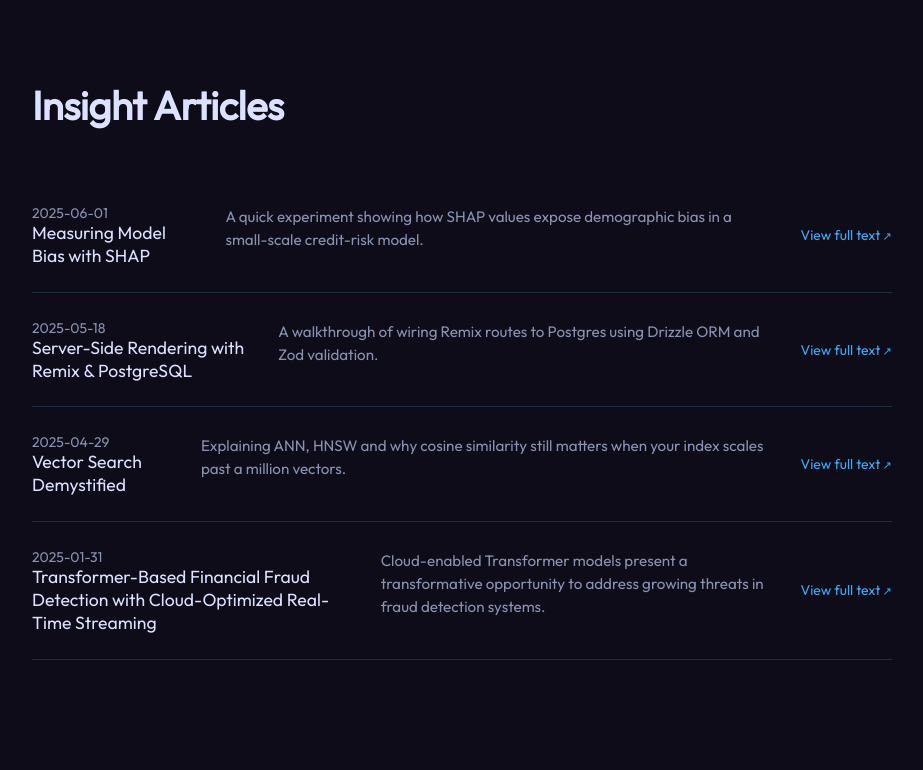
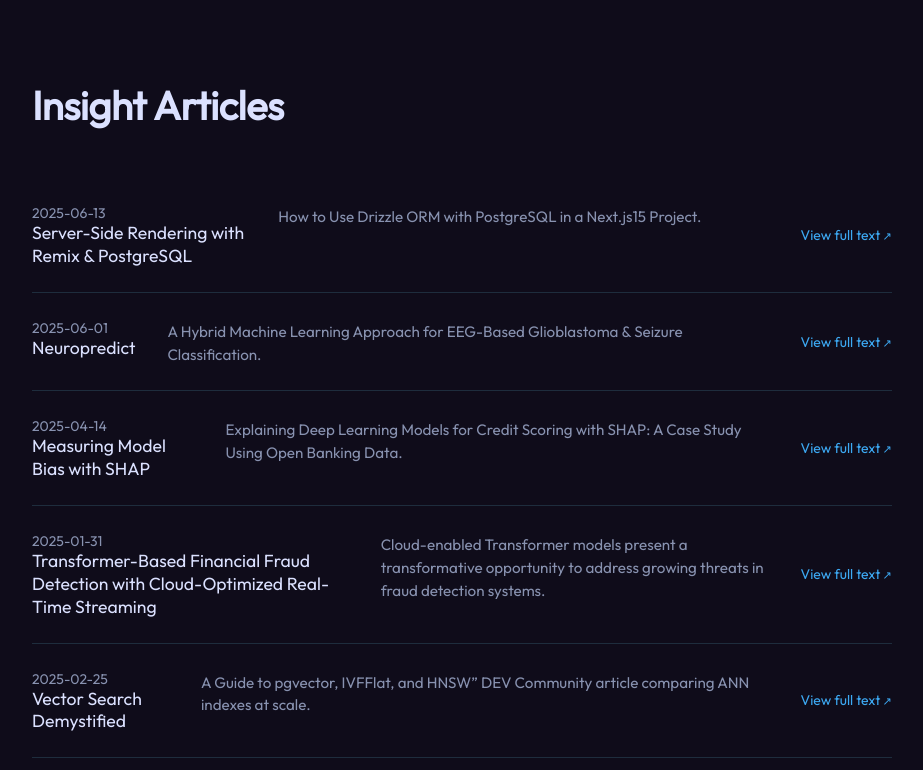
Before and after one commit to andyheggs/portfolio, a React (Vite) app: page /insights in a window 1280 px wide. Shown: the top 770 px of the page, without its empty margins (178-1101 px from the left). Built offline with nearby package versions, Linux system fonts and the light colour scheme.

Commit message:
refactored insights links functionality

```diff
--- a/src/assets/insights_data.js
+++ b/src/assets/insights_data.js
@@ -1,24 +1,39 @@
 const Insights_Data = [
   {
+    s_no: "2025-06-13",
+    s_name: "Server-Side Rendering with Remix & PostgreSQL",
+    s_desc: "How to Use Drizzle ORM with PostgreSQL in a Next.js15 Project.",
+    w_link: "https://strapi.io/blog/how-to-use-drizzle-orm-with-postgresql-in-a-nextjs-15-project"
+  },
+
+  {
     s_no: "2025-06-01",
+    s_name: "Neuropredict",
+    s_desc: "A Hybrid Machine Learning Approach for EEG-Based Glioblastoma & Seizure Classification.",
+    w_link: "/NeuroPredict_ A Hybrid Machine Learning Approach for EEG-Based Glioblastoma & Seizure Classification.pdf"
+  },
+
+  {
+    s_no: "2025-04-14",
     s_name: "Measuring Model Bias with SHAP",
-    s_desc: "A quick experiment showing how SHAP values expose demographic bias in a small-scale credit-risk model."
+    s_desc: "Explaining Deep Learning Models for Credit Scoring with SHAP: A Case Study Using Open Banking Data.",
+    w_link: "https://www.mdpi.com/1911-8074/16/4/221"
   },
+
   {
-    s_no: "2025-05-18",
-    s_name: "Server-Side Rendering with Remix & PostgreSQL",
-    s_desc: "A walkthrough of wiring Remix routes to Postgres using Drizzle ORM and Zod validation."
-  },
-  {
-    s_no: "2025-04-29",
-    s_name: "Vector Search Demystified",
-    s_desc: "Explaining ANN, HNSW and why cosine similarity still matters when your index scales past a million vectors."
-  },
-    {
     s_no: "2025-01-31",
     s_name: "Transformer-Based Financial Fraud Detection with Cloud-Optimized Real-Time Streaming",
-    s_desc: "Cloud-enabled Transformer models present a transformative opportunity to address growing threats in fraud detection systems."
-  }
+    s_desc: "Cloud-enabled Transformer models present a transformative opportunity to address growing threats in fraud detection systems.",
+    w_link: "https://arxiv.org/abs/2501.19267"
+  },
+
+  {
+    s_no: "2025-02-25",
+    s_name: "Vector Search Demystified",
+    s_desc: "A Guide to pgvector, IVFFlat, and HNSW” DEV Community article comparing ANN indexes at scale.",
+    w_link: "https://dev.to/cubesoft/vector-search-demystified-a-guide-to-pgvector-ivfflat-and-hnsw-36hf"
+  },
+
 
 ];
 
--- a/src/pages/InsightsRepo.jsx
+++ b/src/pages/InsightsRepo.jsx
@@ -5,7 +5,6 @@ import "./InsightsRepo.css";
 
 // Functional component for the Insights repository
 const InsightsRepo = () => {
-
   // Set document title when component mounts
   useEffect(() => {
     document.title = "Insights | Andy Heggs";
@@ -15,33 +14,40 @@ const InsightsRepo = () => {
     <main className="insights-repo">
       {/* Repository main title */}
       <h1 className="repo-title">Insight Articles</h1>
-
-      {/* Map through Insights_Data and render each post */}
-      {Insights_Data.map((post, idx) => (
+      <div className="insights-list">
+        {/* Render each insight as a link if w_link exists, similar to MyWork */}
+        {Insights_Data.map((post, idx) =>
+          post.w_link ? (
+            <a
+              key={idx}
+              href={post.w_link}
+              className="insight-article-link"
+              target="_blank"
+              rel="noopener noreferrer"
+              style={{ textDecoration: "none", color: "inherit" }}
+            >
+              <article className="repo-item">
+                <header>
+                  <time dateTime={post.s_no}>{post.s_no}</time>
+                  <h2>{post.s_name}</h2>
+                </header>
+                <p>{post.s_desc}</p>
+                <span className="repo-read">View full text</span>
+              </article>
+            </a>
+          ) : (
             <article key={idx} className="repo-item">
               <header>
-            {/* Display post number as a time element */}
                 <time dateTime={post.s_no}>{post.s_no}</time>
-            {/* Display post title */}
                 <h2>{post.s_name}</h2>
               </header>
-
-          {/* Display post description */}
               <p>{post.s_desc}</p>
-          {/* External link to view full text of the article */}
-          <a
-            href={post.url ?? "https://arxiv.org/abs/2501.19267"}
-            target="_blank"
-            rel="noopener noreferrer"
-            className="repo-read"
-          >
-            View full text
-          </a>
             </article>
-      ))}
+          )
+        )}
+      </div>
     </main>
   );
 };
 
-
 export default InsightsRepo;
```
Also changed, not shown: src/assets/theme_pattern.svg (deleted), 1 other file (tests, documents, lock files or other folders). Lines whose indentation alone changed are shown as unchanged.
